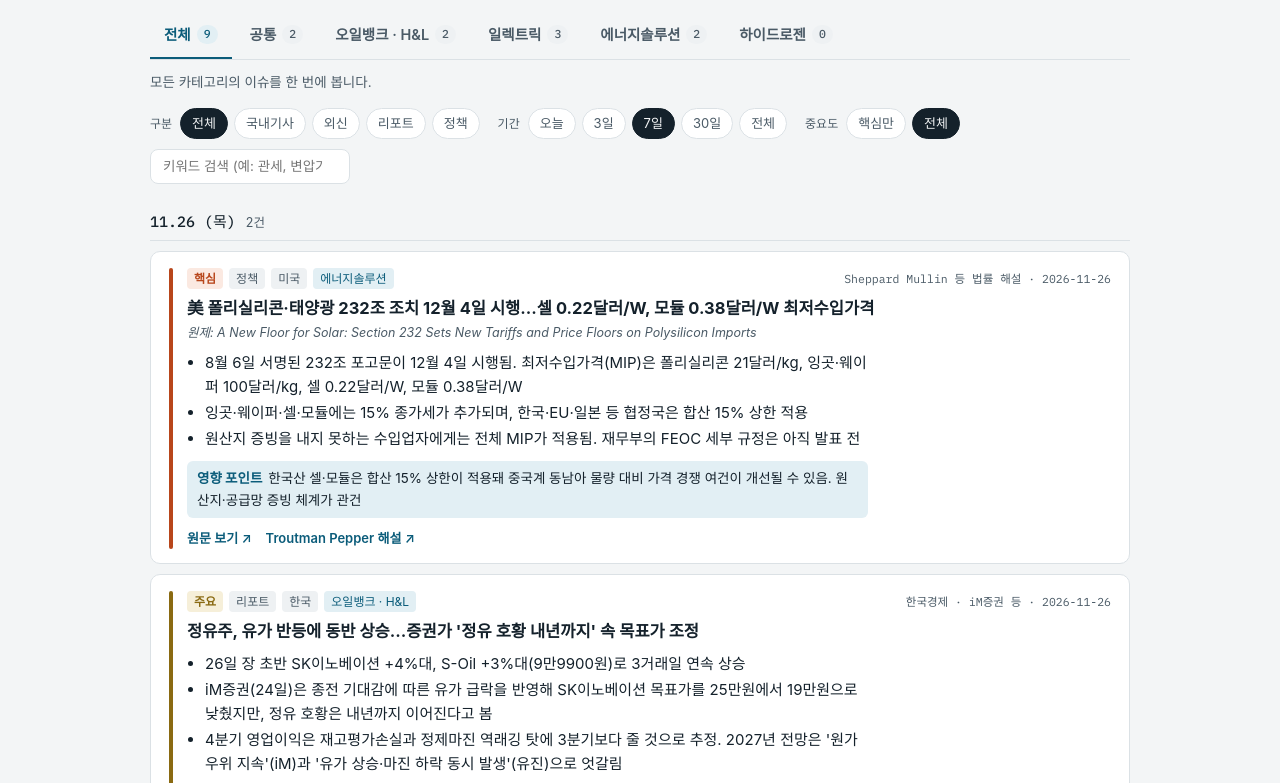
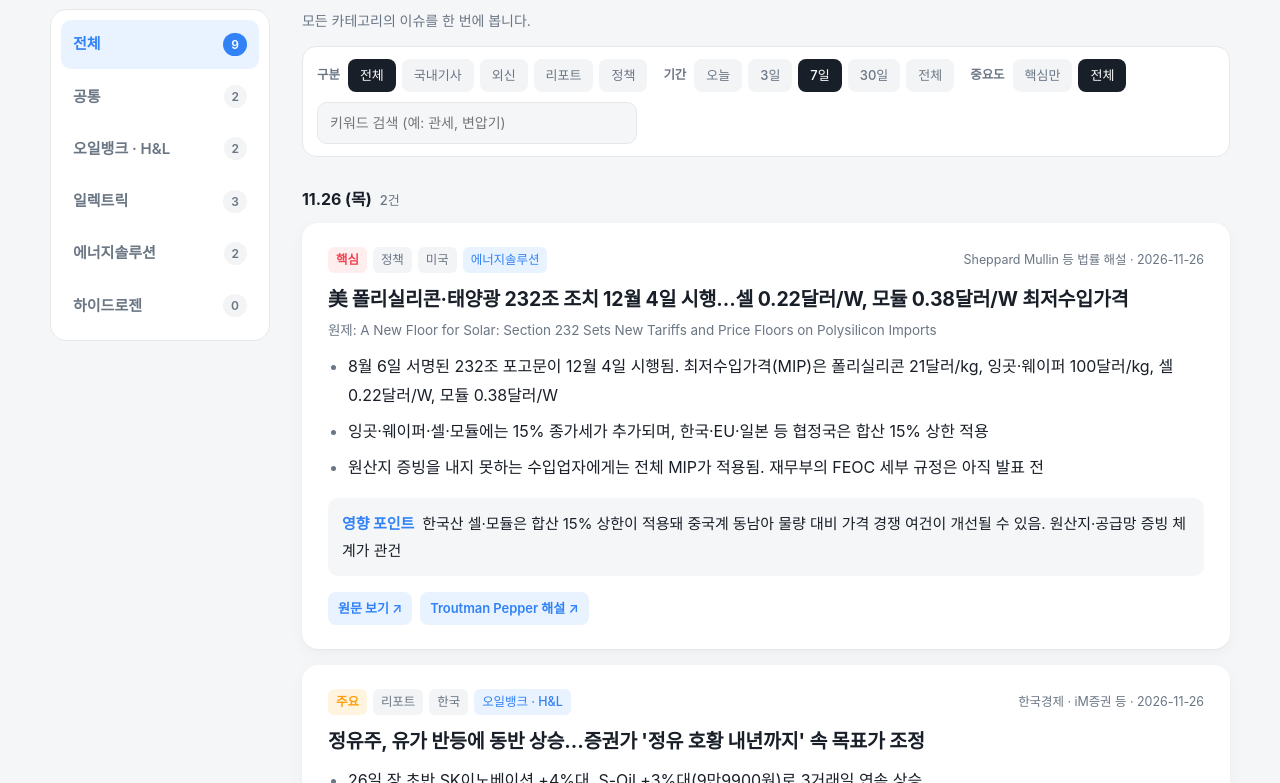
Before and after one commit to vlakd0401-cyber/energy-brief, a plain HTML site: page index.html in a window 1280 px wide. Shown: the part 113-896 px from the top of the page. Drawn offline with Linux system fonts and the light colour scheme; a web font is replaced by a local one.

Commit message:
메인 페이지에 디자인 A 적용, 본문 글씨·줄간격 확대
Co-Authored-By: Claude Opus 5.5 <noreply@anthropic.com>
Claude-Session: https://claude.ai/code/session_014j3YqJpiSGHiVzshdHarAh

```diff
--- a/index.html
+++ b/index.html
@@ -9,80 +9,63 @@
 <title>에너지부문 이슈 브리프</title>
 <link rel="preconnect" href="https://fonts.googleapis.com">
 <link rel="preconnect" href="https://fonts.gstatic.com" crossorigin>
-<link rel="stylesheet" href="https://fonts.googleapis.com/css2?family=IBM+Plex+Sans+KR:wght@400;500;600;700&family=IBM+Plex+Mono:wght@400;500&display=swap">
-<style>
-/* Layout: 신문 편집국 데스크 — 상단 회사 탭, 날짜별 브리핑 묶음, 카드 한 장 = 이슈 하나 */
-:root{
-  --bg:#f3f5f6; --surface:#ffffff; --ink:#14212b; --ink-2:#4a5a66; --line:#dbe1e5;
-  --accent:#0b5c7a; --accent-soft:#e2eff4;
-  --hot:#b8461b; --hot-soft:#fbe9e1; --mid:#8a6a12; --mid-soft:#f6efd9;
-  --tag:#eef1f3;
-  --f-body:"IBM Plex Sans KR",-apple-system,"Apple SD Gothic Neo","Malgun Gothic",sans-serif;
-  --f-mono:"IBM Plex Mono",ui-monospace,Menlo,Consolas,monospace;
-}
-@media (prefers-color-scheme: dark){:root:not([data-theme="light"]){
-  --bg:#0f161b; --surface:#172129; --ink:#e4ebef; --ink-2:#9aabb6; --line:#2a3842;
-  --accent:#5fb3d3; --accent-soft:#16323f; --hot:#f08a5d; --hot-soft:#3a2219; --mid:#e0bf5c; --mid-soft:#332c16; --tag:#22303a; color-scheme:dark}}
-:root[data-theme="dark"]{
-  --bg:#0f161b; --surface:#172129; --ink:#e4ebef; --ink-2:#9aabb6; --line:#2a3842;
-  --accent:#5fb3d3; --accent-soft:#16323f; --hot:#f08a5d; --hot-soft:#3a2219; --mid:#e0bf5c; --mid-soft:#332c16; --tag:#22303a; color-scheme:dark}
-*{box-sizing:border-box}
-html{-webkit-text-size-adjust:100%}
-body{margin:0}
-[hidden]{display:none!important}
-body{background:var(--bg);color:var(--ink);font-family:var(--f-body);font-size:15px;line-height:1.6;
-  padding-left:max(16px,env(safe-area-inset-left,0px));padding-right:max(16px,env(safe-area-inset-right,0px))}
-.wrap{max-width:980px;margin:0 auto;padding-block:28px 64px}
-header.top{display:flex;flex-wrap:wrap;align-items:flex-end;justify-content:space-between;gap:12px;border-bottom:2px solid var(--ink);padding-bottom:14px}
-.eyebrow{font-family:var(--f-mono);font-size:12px;letter-spacing:.08em;color:var(--ink-2);text-transform:uppercase}
-h1{margin:2px 0 0;font-size:28px;font-weight:700;letter-spacing:-.01em;text-wrap:balance}
-.status{font-family:var(--f-mono);font-size:12.5px;color:var(--ink-2);text-align:right}
-.status b{color:var(--ink);font-weight:500}
-nav.tabs{display:flex;gap:4px;overflow-x:auto;margin-top:16px;border-bottom:1px solid var(--line);scrollbar-width:none}
-nav.tabs::-webkit-scrollbar{display:none}
-.tab{appearance:none;border:0;background:none;color:var(--ink-2);font:inherit;font-weight:600;font-size:14.5px;padding:10px 14px 11px;cursor:pointer;white-space:nowrap;border-bottom:3px solid transparent;margin-bottom:-1px;display:flex;gap:6px;align-items:center}
-.tab:hover{color:var(--ink)}
-.tab[aria-selected="true"]{color:var(--accent);border-bottom-color:var(--accent)}
-.tab .n{font-family:var(--f-mono);font-size:11.5px;font-weight:500;background:var(--tag);color:var(--ink-2);border-radius:10px;padding:0 7px}
-.tab[aria-selected="true"] .n{background:var(--accent-soft);color:var(--accent)}
-.scope{font-size:13.5px;color:var(--ink-2);margin:12px 0 0}
-.filters{display:flex;flex-wrap:wrap;gap:10px 18px;align-items:center;margin:14px 0 6px}
-.group{display:flex;gap:6px;flex-wrap:wrap;align-items:center}
-.group .lbl{font-size:12px;color:var(--ink-2);margin-right:2px}
-.chip{appearance:none;border:1px solid var(--line);background:var(--surface);color:var(--ink-2);font:inherit;font-size:13px;padding:4px 11px;border-radius:999px;cursor:pointer}
-.chip:hover{border-color:var(--ink-2)}
-.chip[aria-pressed="true"]{background:var(--ink);border-color:var(--ink);color:var(--bg)}
-input#q{font:inherit;font-size:13.5px;padding:6px 12px;border:1px solid var(--line);border-radius:8px;background:var(--surface);color:var(--ink);min-width:0;width:200px;max-width:100%}
+<link rel="stylesheet" href="https://cdn.jsdelivr.net/gh/orioncactus/pretendard@v1.3.9/dist/web/variable/pretendardvariable-dynamic-subset.min.css">
+<style>:root{--bg:#f5f6f8;--surface:#fff;--ink:#191f28;--ink-2:#6b7684;--line:#e5e8eb;--accent:#3182f6;--accent-soft:#e8f3ff;--hot:#f04452;--hot-soft:#ffeeee;--mid:#ff9f0a;--mid-soft:#fff4e0;--tag:#f2f4f6;--f:'Pretendard Variable',Pretendard,-apple-system,'Apple SD Gothic Neo','Malgun Gothic',sans-serif}
+@media (prefers-color-scheme: dark){:root:not([data-theme="light"]){--bg:#101317;--surface:#1b1f25;--ink:#eceef1;--ink-2:#9aa3ad;--line:#2b3038;--accent:#5b9dff;--accent-soft:#1a2a40;--hot:#ff6b75;--hot-soft:#3a1f22;--mid:#ffb547;--mid-soft:#3a2e17;--tag:#262b33;color-scheme:dark}}
+:root[data-theme="dark"]{--bg:#101317;--surface:#1b1f25;--ink:#eceef1;--ink-2:#9aa3ad;--line:#2b3038;--accent:#5b9dff;--accent-soft:#1a2a40;--hot:#ff6b75;--hot-soft:#3a1f22;--mid:#ffb547;--mid-soft:#3a2e17;--tag:#262b33;color-scheme:dark}
+
+*{box-sizing:border-box} html{-webkit-text-size-adjust:100%} body{margin:0} [hidden]{display:none!important}
 :focus-visible{outline:2px solid var(--accent);outline-offset:2px}
-.day{margin-top:26px}
-.day h2{display:flex;align-items:baseline;gap:10px;font-size:15px;font-weight:700;margin:0 0 10px;padding-bottom:6px;border-bottom:1px solid var(--line)}
-.day h2 .d{font-family:var(--f-mono);font-weight:500}
-.day h2 .c{font-size:12.5px;font-weight:400;color:var(--ink-2)}
-.list{display:flex;flex-direction:column;gap:10px}
-article.card{background:var(--surface);border:1px solid var(--line);border-radius:10px;padding:16px 18px 14px;display:grid;grid-template-columns:4px 1fr;column-gap:14px;min-width:0}
-.sev{border-radius:2px;background:var(--line)}
-.card.i3 .sev{background:var(--hot)} .card.i2 .sev{background:var(--mid)}
-.body{min-width:0}
-.meta{display:flex;flex-wrap:wrap;gap:6px;align-items:center;font-size:12px}
-.pill{font-weight:600;border-radius:4px;padding:1px 7px}
-.pill.i3{background:var(--hot-soft);color:var(--hot)} .pill.i2{background:var(--mid-soft);color:var(--mid)} .pill.i1{background:var(--tag);color:var(--ink-2)}
-.tag{background:var(--tag);color:var(--ink-2);border-radius:4px;padding:1px 7px}
-.tag.co{background:var(--accent-soft);color:var(--accent)}
-.src{color:var(--ink-2);font-family:var(--f-mono);font-size:11.5px;margin-left:auto}
-h3{font-size:16.5px;line-height:1.45;margin:8px 0 2px;font-weight:700;text-wrap:balance}
-.orig{font-size:12.5px;color:var(--ink-2);font-style:italic;margin:0 0 4px;overflow-wrap:anywhere}
-ul.sum{margin:8px 0 0;padding-left:18px;max-width:72ch}
-ul.sum li{margin:2px 0}
-.imp{margin:10px 0 0;font-size:13.5px;background:var(--accent-soft);border-radius:6px;padding:7px 10px;max-width:80ch}
-.imp b{color:var(--accent);font-weight:700;margin-right:6px}
-.links{margin-top:10px;display:flex;flex-wrap:wrap;gap:14px;font-size:13px}
-.links a{color:var(--accent);font-weight:600;text-decoration:none}
-.links a:hover{text-decoration:underline}
-.empty{margin-top:40px;padding:28px;border:1px dashed var(--line);border-radius:10px;color:var(--ink-2);text-align:center}
+.tab{appearance:none;border:0;background:none;font:inherit;cursor:pointer;white-space:nowrap;display:flex;gap:6px;align-items:center}
+.chip{appearance:none;font:inherit;cursor:pointer}
+nav.tabs{scrollbar-width:none} nav.tabs::-webkit-scrollbar{display:none}
+.links a{text-decoration:none} .links a:hover{text-decoration:underline}
+ul.sum{margin:8px 0 0;padding-left:18px} ul.sum li{margin:2px 0}
+.empty{margin-top:32px;padding:28px;border:1px dashed var(--line);border-radius:12px;color:var(--ink-2);text-align:center}
 .note{font-size:12.5px;color:var(--hot);margin-top:8px}
-footer{margin-top:40px;font-size:12px;color:var(--ink-2);border-top:1px solid var(--line);padding-top:12px}
-@media (max-width:560px){h1{font-size:23px}.status{text-align:left}.src{margin-left:0;width:100%}input#q{width:100%}article.card{padding:14px 14px 12px;column-gap:10px}}
 @media (prefers-reduced-motion:reduce){*{transition:none!important}}
+
+body{background:var(--bg);color:var(--ink);font-family:var(--f);font-size:16px;line-height:1.75;letter-spacing:-.003em;padding-left:max(16px,env(safe-area-inset-left,0px));padding-right:max(16px,env(safe-area-inset-right,0px))}
+.wrap{max-width:1180px;margin:0 auto;padding-block:28px 64px;display:grid;grid-template-columns:220px minmax(0,1fr);column-gap:32px;grid-template-areas:"top top" "tabs scope" "tabs filters" "tabs note" "tabs feed" "tabs foot"}
+header.top{grid-area:top;display:flex;flex-wrap:wrap;justify-content:space-between;align-items:center;gap:12px;margin-bottom:24px}
+.eyebrow{font-size:13px;color:var(--accent);font-weight:600}
+h1{margin:2px 0 0;font-size:26px;font-weight:800;letter-spacing:-.02em}
+.status{font-size:13px;color:var(--ink-2);background:var(--surface);border:1px solid var(--line);border-radius:12px;padding:8px 14px;text-align:right}
+.status b{color:var(--ink)}
+nav.tabs{grid-area:tabs;display:flex;flex-direction:column;gap:4px;align-self:start;position:sticky;top:16px;background:var(--surface);border-radius:16px;padding:10px;border:1px solid var(--line)}
+.tab{color:var(--ink-2);font-weight:600;font-size:15px;padding:11px 12px;border-radius:10px;justify-content:space-between}
+.tab:hover{background:var(--tag);color:var(--ink)}
+.tab[aria-selected="true"]{background:var(--accent-soft);color:var(--accent)}
+.tab .n{font-size:12px;font-weight:600;background:var(--tag);color:var(--ink-2);border-radius:20px;padding:1px 8px}
+.tab[aria-selected="true"] .n{background:var(--accent);color:#fff}
+.scope{grid-area:scope;margin:0;font-size:14px;color:var(--ink-2)}
+.filters{grid-area:filters;display:flex;flex-wrap:wrap;gap:10px 16px;align-items:center;margin:12px 0 4px;background:var(--surface);border:1px solid var(--line);border-radius:14px;padding:12px 14px}
+.group{display:flex;gap:6px;flex-wrap:wrap;align-items:center} .group .lbl{font-size:12.5px;color:var(--ink-2);font-weight:600;margin-right:2px}
+.chip{border:0;background:var(--tag);color:var(--ink-2);font-size:13px;font-weight:500;padding:5px 12px;border-radius:8px}
+.chip:hover{color:var(--ink)} .chip[aria-pressed="true"]{background:var(--ink);color:var(--surface)}
+input#q{font:inherit;font-size:14px;padding:8px 12px;border:1px solid var(--line);border-radius:10px;background:var(--bg);color:var(--ink);flex:1 1 200px;min-width:0;max-width:320px}
+#note{grid-area:note} main#feed{grid-area:feed;min-width:0} footer{grid-area:foot}
+.day{margin-top:24px} .day h2{display:flex;gap:8px;align-items:baseline;font-size:16px;font-weight:700;margin:0 0 10px}
+.day h2 .c{font-size:13px;font-weight:500;color:var(--ink-2)}
+.list{display:flex;flex-direction:column;gap:16px}
+article.card{background:var(--surface);border-radius:16px;padding:24px 26px;box-shadow:0 1px 2px rgba(0,0,0,.04),0 4px 16px rgba(0,0,0,.04);display:block;min-width:0}
+.sev{display:none} .body{min-width:0}
+.meta{display:flex;flex-wrap:wrap;gap:6px;align-items:center;font-size:12.5px}
+.pill{font-weight:700;border-radius:6px;padding:2px 8px} .pill.i3{background:var(--hot-soft);color:var(--hot)} .pill.i2{background:var(--mid-soft);color:var(--mid)} .pill.i1{background:var(--tag);color:var(--ink-2)}
+.tag{background:var(--tag);color:var(--ink-2);border-radius:6px;padding:2px 8px;font-weight:500} .tag.co{background:var(--accent-soft);color:var(--accent)}
+.src{color:var(--ink-2);margin-left:auto}
+h3{font-size:19.5px;line-height:1.5;margin:12px 0 6px;font-weight:700;letter-spacing:-.01em}
+.orig{font-size:13.5px;line-height:1.6;color:var(--ink-2);margin:0 0 4px}
+ul.sum{color:var(--ink);font-size:16px;line-height:1.85;margin-top:10px;padding-left:20px}
+ul.sum li{margin:6px 0}
+ul.sum li::marker{color:var(--ink-2)}
+.imp{margin:16px 0 0;font-size:15px;line-height:1.8;background:var(--bg);border-radius:10px;padding:12px 14px}
+.imp b{color:var(--accent);margin-right:8px}
+.links{margin-top:16px;display:flex;flex-wrap:wrap;gap:8px;font-size:13px}
+.links a{color:var(--accent);font-weight:600;background:var(--accent-soft);padding:5px 10px;border-radius:8px}
+footer{margin-top:36px;font-size:12.5px;color:var(--ink-2)}
+@media (max-width:900px){.wrap{grid-template-columns:minmax(0,1fr);grid-template-areas:"top" "tabs" "scope" "filters" "note" "feed" "foot"}
+ nav.tabs{flex-direction:row;overflow-x:auto;position:static;padding:6px;margin-bottom:12px}.tab{padding:8px 12px}.status{text-align:left}input#q{width:100%;margin-left:0}.src{margin-left:0;width:100%}article.card{padding:16px}}
 </style>
 </head>
 <body>
```
